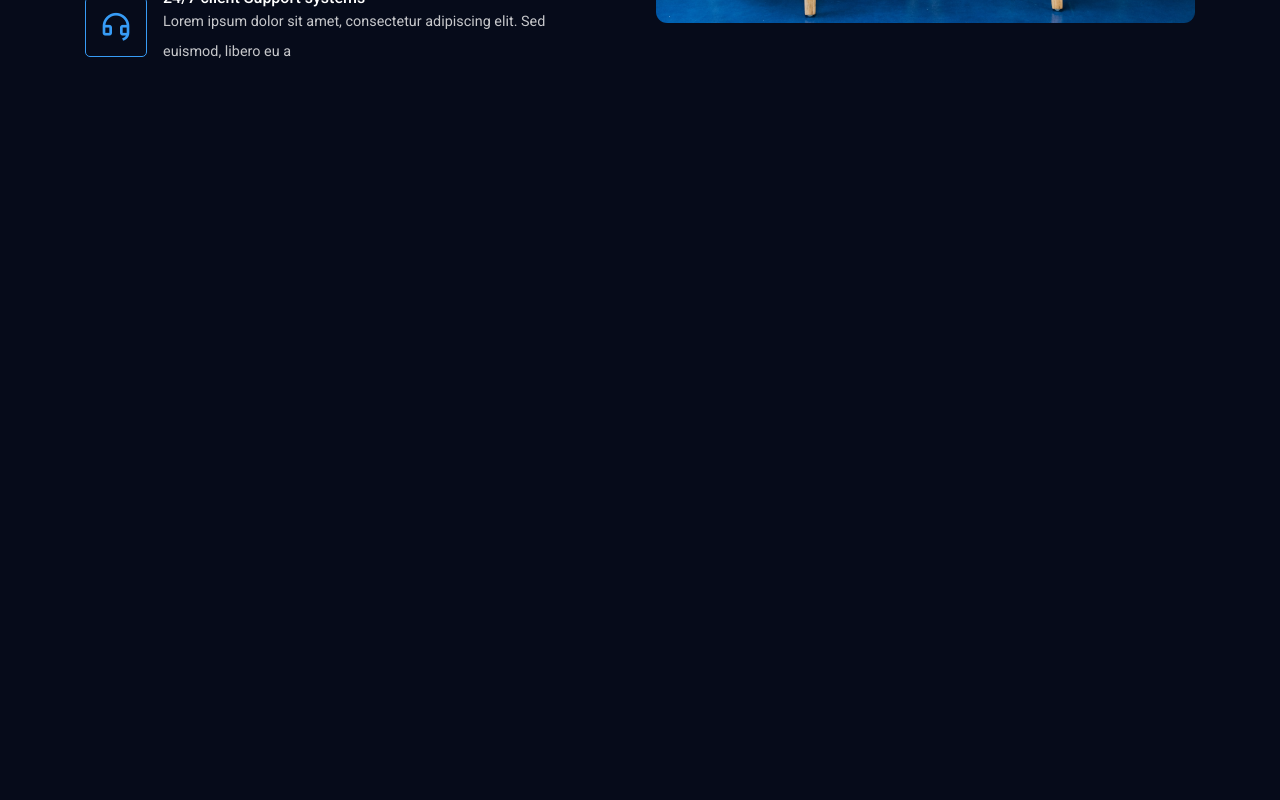
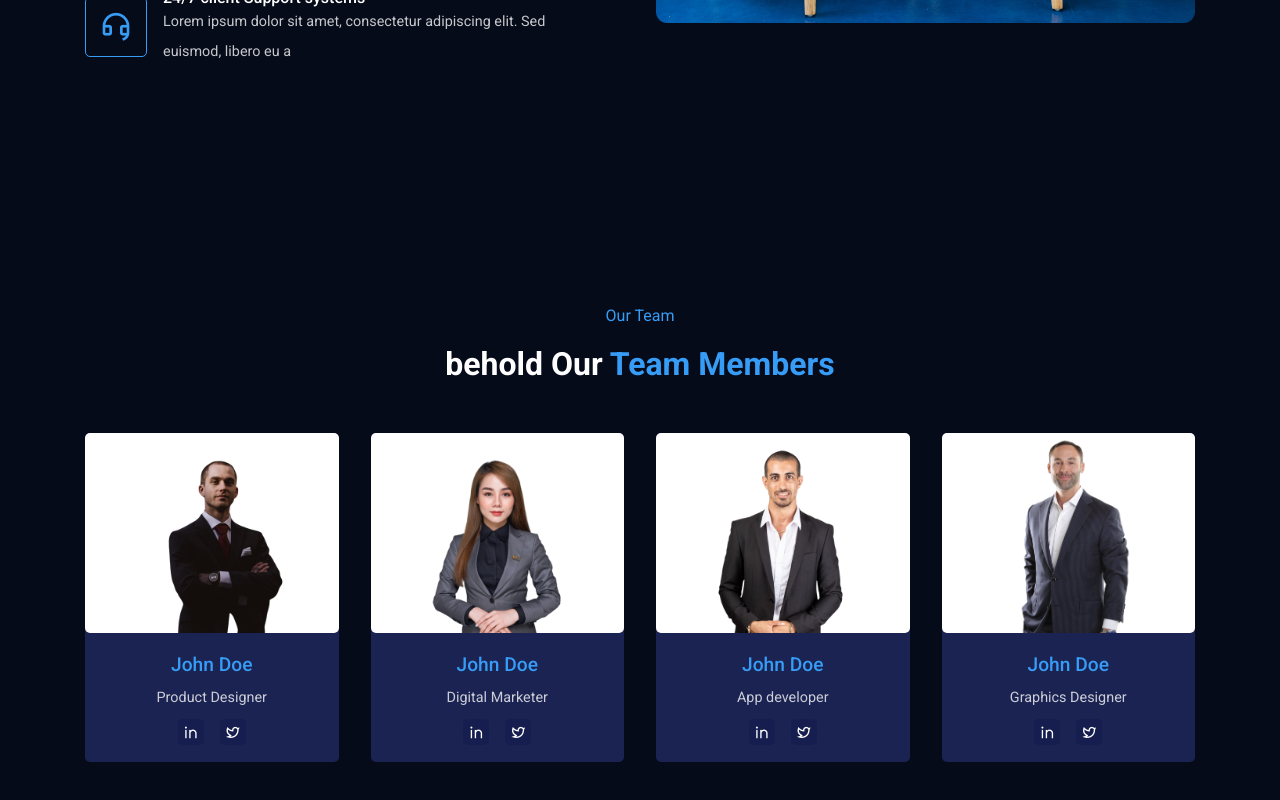
Before and after one commit to Chinwenma/Company, a React (Create React App) app: page / in a window 1280 px wide. Shown: the part 2227-3027 px from the top of the page. Before the commit the page ends 2533 px from the top, so only its background shows below. Built offline with nearby package versions, Linux system fonts and the light colour scheme.

Commit message:
team section

```diff
--- a/src/App.js
+++ b/src/App.js
@@ -4,6 +4,7 @@
 import Counter from './components/Layout/Counter';
 import Hero from './components/Layout/Hero';
 import Services from './components/Layout/Services';
+import Team from './components/Layout/Team';
 
 function App() {
   return (
@@ -14,6 +15,7 @@
         <Counter/>
         <Services/>
         <About/>
+        <Team/>
       </div>
     </>
   );
--- /dev/null
+++ b/src/components/Layout/Team.jsx
@@ -0,0 +1,70 @@
+import React from 'react'
+import '../../styles/team.css'
+
+import team01 from '../../images/team-01.png'
+import team02 from '../../images/team-02.png'
+import team03 from '../../images/team-03.png'
+import team04 from '../../images/team-04.png'
+
+
+
+const TeamData = [
+    {
+        imgUrl: team01,
+        name: 'John Doe',
+        designation: 'Product Designer',
+    },
+    {
+        imgUrl: team02,
+        name: 'John Doe',
+        designation: 'Digital Marketer',
+    },
+    {
+        imgUrl: team03,
+        name: 'John Doe',
+        designation: 'App developer',
+    },
+    {
+        imgUrl: team04,
+        name: 'John Doe',
+        designation: 'Graphics Designer',
+    },
+]
+
+const Team = () => {
+    return (
+        <section className='our__team'>
+            <div className='container'>
+                <div className='team__content'>
+                    <h6 className='subtitle'>Our Team</h6>
+                    <h2>behold Our<span className='highlight'> Team Members</span></h2>
+                </div>
+                <div className='team__wrapper'>
+                   {
+                    TeamData.map((item, index) => (
+                        <div className='team__item' key={index}>
+                        <div className='team__img'>
+                            <img src={item.imgUrl} alt="" />
+                        </div>
+                        <div className='team__details'>
+                            <h4>{item.name}</h4>
+                            <p className='description'>{item.designation}</p>
+                            <div className='team__social_icon'>
+                                <span>
+                                    <i class='ri-linkedin-line'></i>
+                                </span>
+                                <span>
+                                    <i class='ri-twitter-line'></i>
+                                </span>
+                            </div>
+                        </div>
+                    </div>
+                    ))
+                   }
+                </div>
+            </div>
+        </section>
+    )
+}
+
+export default Team
--- /dev/null
+++ b/src/styles/team.css
@@ -0,0 +1,61 @@
+.our__team{
+    padding-top: 0;
+}
+.team__content {
+    text-align: center;
+    margin-bottom: 50px;
+}
+.team__wrapper{
+    display: flex;
+    align-items: center;
+column-gap: 2rem;}
+
+.team__item {
+    width: 25%;
+    background: var(--team-card-bg);
+    border-radius: 5px;
+}
+
+.team__img {
+    width: 100%;
+    height: 200px;
+    border-radius: 5px;
+    background: white;
+    overflow: hidden;
+    padding-top: 10px;
+}
+
+.team__img img {
+    width: 100%;
+    object-fit: contain;
+    height: 200px;
+    transform: scale(1.2);
+}
+
+.team__details {
+    padding: 20px 15px;
+    text-align: center;
+}
+
+.team__details h4 {
+    color: var(--primary-color);
+    font-weight: 500;
+    font-size: 1.2rem;
+    margin-bottom: 0.4rem;
+}
+
+.team__social_icon {
+    display: flex;
+    align-items: center;
+    column-gap: 1rem;
+    margin-top: 10px;
+    justify-content: center;
+}
+
+.team__social_icon span i {
+    padding: 5px;
+    background: var(--icon-bg);
+    border-radius: 5px;
+    color: white;
+    cursor: pointer;
+}
```
